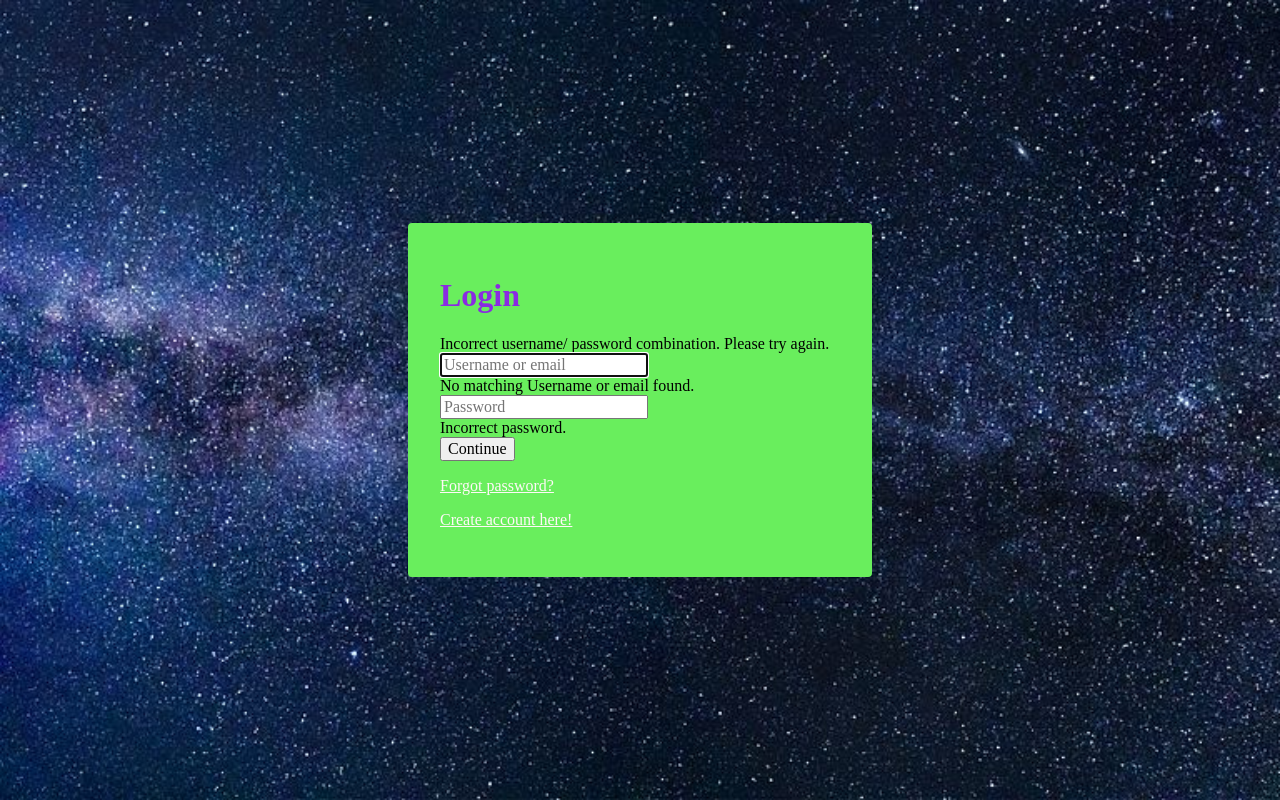
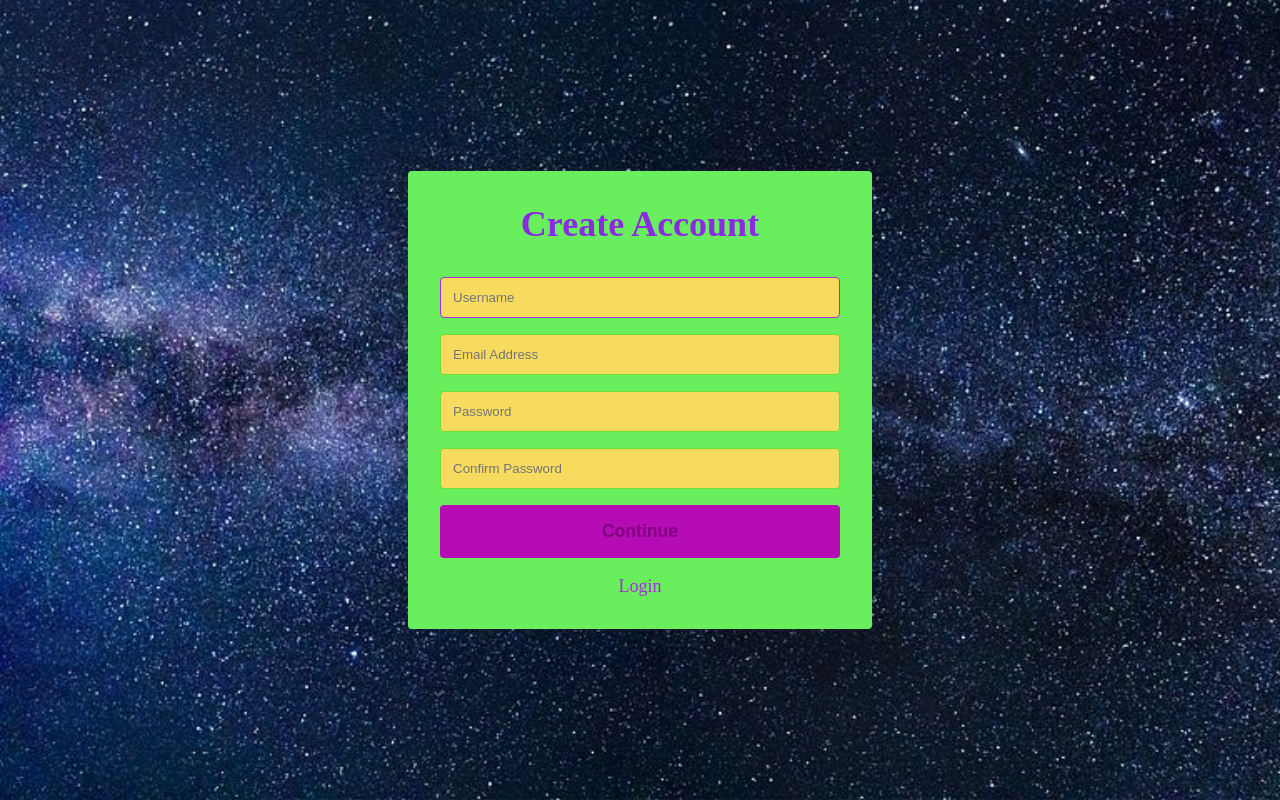
Before and after one commit to Erik-jpg/Spelljammer-Game-Tracker, a plain HTML site: page index.html in a window 1280 px wide. Drawn offline with Linux system fonts and the light colour scheme; a web font is replaced by a local one.

Commit message:
added JS to swap between login and create account page.

```diff
--- a/index.html
+++ b/index.html
@@ -6,29 +6,63 @@
     <meta name="viewport" content="width=device-width, initial-scale=1.0">
     <title>Spelljammer Party Tracker Login/ Create Account Page</title>
     <link rel="stylesheet" href="./stylesheet.css">
+    <link rel="preconnect" href="https://fonts.googleapis.com">
+<link rel="preconnect" href="https://fonts.gstatic.com" crossorigin>
+<link href="https://fonts.googleapis.com/css2?family=Aboreto&display=swap" rel="stylesheet">
 </head>
 <body>
     <div class="container">
-        <form action="POST" method="POST" class="form" id="login">
+        <form action="POST" method="POST" class="form--hidden" id="login">
             <h1 class="form__title">Login</h1>
-            <div class="form__message form__message--error">Incorrect username/ password combination. Please try again.</div>
+            <div class="form__message form__message--error"></div>
             <div class="form__input-group">
                 <input type="text" class="form__input" autofocus placeholder="Username or email">
-                <div class="form__input-error-message">No matching Username or email found.</div>
+                <div class="form__input-error-message"></div>
             </div>
             <div class="form__input-group">
                 <input type="password" class="form__input" autofocus placeholder="Password">
-                <div class="form__input-error-message">Incorrect password.</div>
+                <div class="form__input-error-message"></div>
             </div>
             <button class="form__button" type="submit">Continue</button>
             <p class="form__text">
-                <a  class="form__link" href="./resetPassword.html" id="resetPassword">Forgot password?</a>
+                <a  class="form__link"
+                href="#"
+                id="resetPassword">Reset Password</a>
             </p>
             <p class="form__text">
-                <a class="form__link" href="./createAccount" id="createAccount">Create account here!</a>
+                <a class="form__link"
+                href="#"
+                id="linkCreateAccount">Create account here!</a>
+            </p>
+        </form>
+        <form action="POST" method="POST" class="form" id="createAccount">
+            <h1 class="form__title">Create Account</h1>
+            <div class="form__message form__message--error"></div>
+            <div class="form__input-group">
+                <input type="text" class="form__input" autofocus placeholder="Username">
+                <div class="form__input-error-message"></div>
+            </div>
+            <div class="form__input-group">
+                <input type="text" class="form__input" autofocus placeholder="Email Address">
+                <div class="form__input-error-message"></div>
+            </div>
+            <div class="form__input-group">
+                <input type="password" class="form__input" autofocus placeholder="Password">
+                <div class="form__input-error-message"></div>
+            </div>
+            <div class="form__input-group">
+                <input type="password" class="form__input" autofocus placeholder="Confirm Password">
+                <div class="form__input-error-message"></div>
+            </div>
+            <button class="form__button" type="submit">Continue</button>
+            <p class="form__text">
+                <a class="form__link"
+                href="#"
+                id="linkLogin">Login</a>
             </p>
         </form>
     </div>
+
     <script src="./login.js"></script>
 </body>
 </html>
--- a/login.js
+++ b/login.js
@@ -0,0 +1,24 @@
+function setFormMessage(formElement, type, message) {
+    const messageElement = document.querySelector(".form__message");
+
+    messageElement.textContent = message;
+    messageElement.classList.remove("form__message--success", "form__message--error");
+
+}
+
+document.addEventListener("DOMContentLoaded", () => {
+    const loginForm = document.querySelector("#login");
+    const createAccount = document.querySelector("#createAccount");
+
+    document.querySelector("#linkCreateAccount").addEventListener("click", e => {
+        e.preventDefault();
+        loginForm.classList.add("form--hidden");
+        createAccount.classList.remove("form--hidden");
+    });
+
+    document.querySelector("#linkLogin").addEventListener("click", e => {
+        e.preventDefault();
+        loginForm.classList.remove("form--hidden");
+        createAccount.classList.add("form--hidden");
+    });
+});
--- a/stylesheet.css
+++ b/stylesheet.css
@@ -1,5 +1,5 @@
 body {
-    --color-primary: White;
+    --color-primary: rgb(171, 44, 221);
     --color-primary-dark: rgb(78, 3, 78);
     --color-secondary: rgb(182, 12, 182);
     --color-error: red;
@@ -19,6 +19,8 @@ body {
 
 .form__title {
     color:blueviolet;
+    margin-bottom: 2rem;
+    text-align: center;
 }
 
 .form__link{
@@ -38,5 +40,94 @@ body {
 .container,
 .form__input,
 .form__button {
-    font: 500 1rem 'Qicksand', san-serif;
+    font-family: 400 1rem 'Aboreto', cursive;
 }
+
+.form--hidden {
+    display: none;
+}
+
+.form > *:first-child {
+    margin-top: 0;
+}
+
+.form > *:last-child {
+    margin-bottom: 0;
+}
+
+.form__message {
+    text-align: center;
+    margin-bottom: 1rem;
+}
+
+.form__message--success {
+    color: var(--color-success);
+}
+
+.form__message--error {
+    color: var(--color-error);
+    border-color: var(--color-error);
+}
+
+.form__input-group {
+    margin-bottom: 1rem;
+
+}
+
+.form__input {
+    display: block;
+    width: 100%;
+    padding: 0.75rem;
+    box-sizing: border-box;
+    border-radius: var(--border-radius);
+    border: 1px, solid #72dd33;
+    outline: none;
+    background: #f7db5e;
+    transition: background 0.2s, border-color 0.2s;
+}
+
+.form__input:focus {
+    border-color: var(--color-primary);
+
+}
+
+.form__input-error-message {
+    margin-top: 0.5rem;
+    font-size: 0.85rem;
+    color: var(--color-error);
+}
+
+.form__button {
+    width: 100%;
+    padding: 1rem 2rem;
+    font-weight: bold;
+    font-size: 1.1rem;
+    color:purple;
+    border: none;
+    border-radius: var(--border-radius);
+    outline: none;
+    cursor: pointer;
+    background: var(--color-secondary);
+}
+
+.form__button:hover {
+    background: var(--color-primary-dark);
+}
+
+.form__button:active {
+    transform: scale(0.98);
+}
+
+.form__text {
+    text-align: center;
+}
+
+.form__link {
+    color: var(--color-primary);
+    text-decoration: none;
+    cursor: pointer;
+}
+
+.form__link:hover {
+    text-decoration: underline;
+}
```
